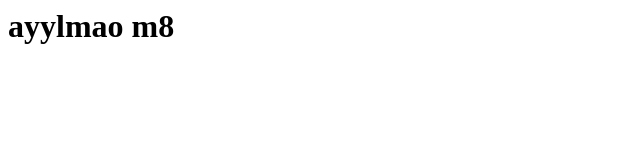
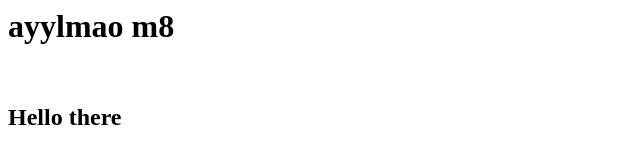
Before and after one commit to JoeriR/Website, a plain HTML site: page index.html in a window 1280 px wide. Shown: the whole page, without its empty margins (0-640 px from the left). Drawn offline with Linux system fonts and the light colour scheme.

Commit message:
Update index.html

```diff
--- a/index.html
+++ b/index.html
@@ -1 +1,3 @@
 <h1>ayylmao m8</h1>
+<br />
+<h2>Hello there</h2>
```
